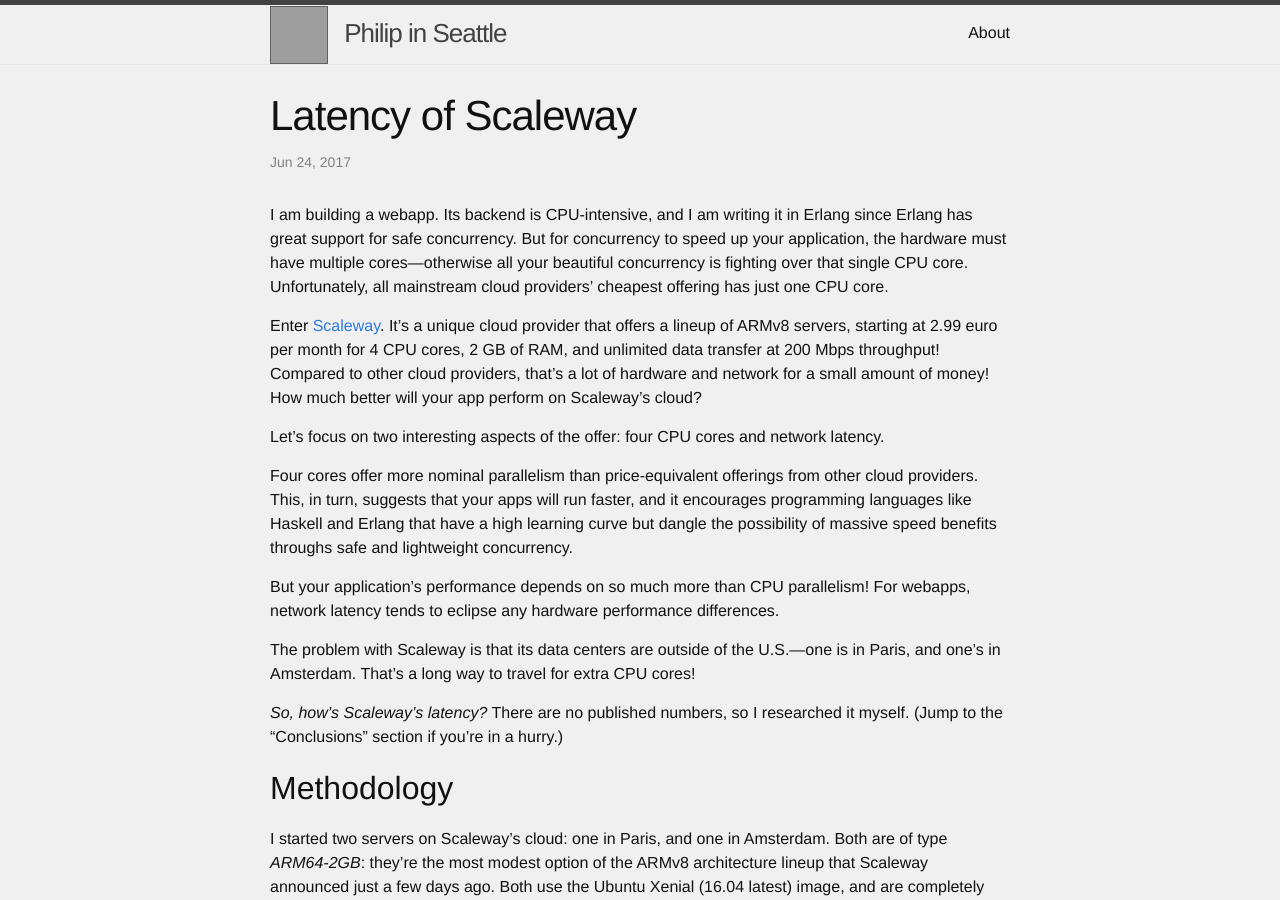
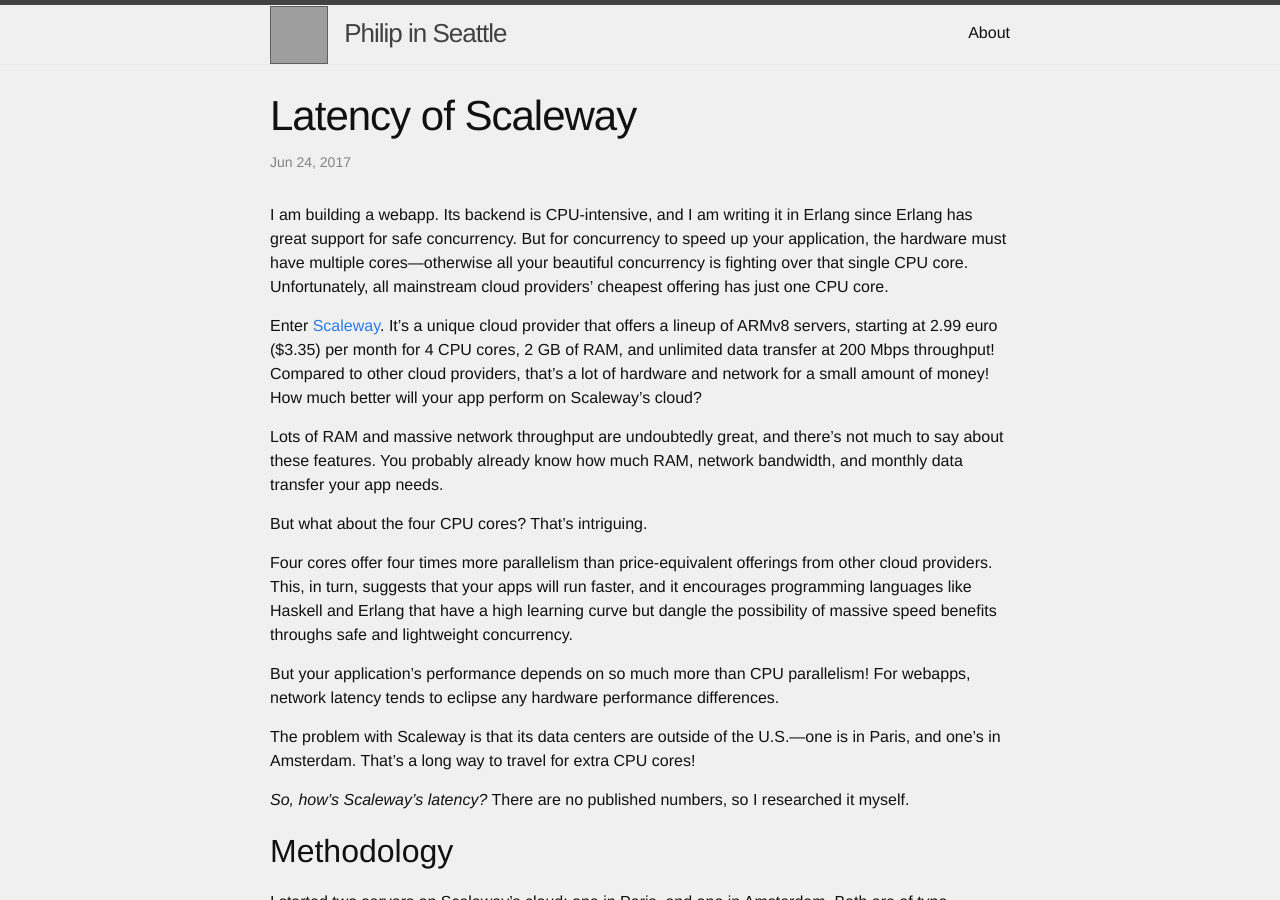
Before and after one commit to philipmw/philipmw.github.io, a Jekyll site: the page built from _posts/2017-06-24-latency-of-scaleway.md, in a window 1280 px wide and 900 px high. Built offline with Jekyll 4.4.1, drawn with Linux system fonts in a browser that asks for light colours; grey boxes are pictures that could not be loaded.

Commit message:
More minor tweaks

```diff
--- a/_posts/2017-06-24-latency-of-scaleway.md
+++ b/_posts/2017-06-24-latency-of-scaleway.md
@@ -8,13 +8,16 @@
 But for concurrency to speed up your application, the hardware must have multiple cores---otherwise all your beautiful concurrency is fighting over that single CPU core.
 Unfortunately, all mainstream cloud providers' cheapest offering has just one CPU core.
 
-Enter [Scaleway](http://www.scaleway.com).  It's a unique cloud provider that offers a lineup of ARMv8 servers, starting at 2.99 euro per month for 4 CPU cores, 2 GB of RAM, and unlimited data transfer at 200 Mbps throughput!
+Enter [Scaleway](http://www.scaleway.com).  It's a unique cloud provider that offers a lineup of ARMv8 servers, starting at 2.99 euro ($3.35) per month for 4 CPU cores, 2 GB of RAM, and unlimited data transfer at 200 Mbps throughput!
 Compared to other cloud providers, that's a lot of hardware and network for a small amount of money!
 How much better will your app perform on Scaleway's cloud?
 
-Let's focus on two interesting aspects of the offer: four CPU cores and network latency.
+Lots of RAM and massive network throughput are undoubtedly great, and there's not much to say about these features.
+You probably already know how much RAM, network bandwidth, and monthly data transfer your app needs.
 
-Four cores offer more nominal parallelism than price-equivalent offerings from other cloud providers.
+But what about the four CPU cores?  That's intriguing.
+
+Four cores offer four times more parallelism than price-equivalent offerings from other cloud providers.
 This, in turn, suggests that your apps will run faster, and it encourages programming languages like Haskell and Erlang that have a high learning curve but dangle the possibility of massive speed benefits throughs safe and lightweight concurrency.
 
 But your application's performance depends on so much more than CPU parallelism!
@@ -25,7 +28,6 @@
 
 *So, how's Scaleway's latency?*
 There are no published numbers, so I researched it myself.
-(Jump to the "Conclusions" section if you're in a hurry.)
 
 ## Methodology
 
```
